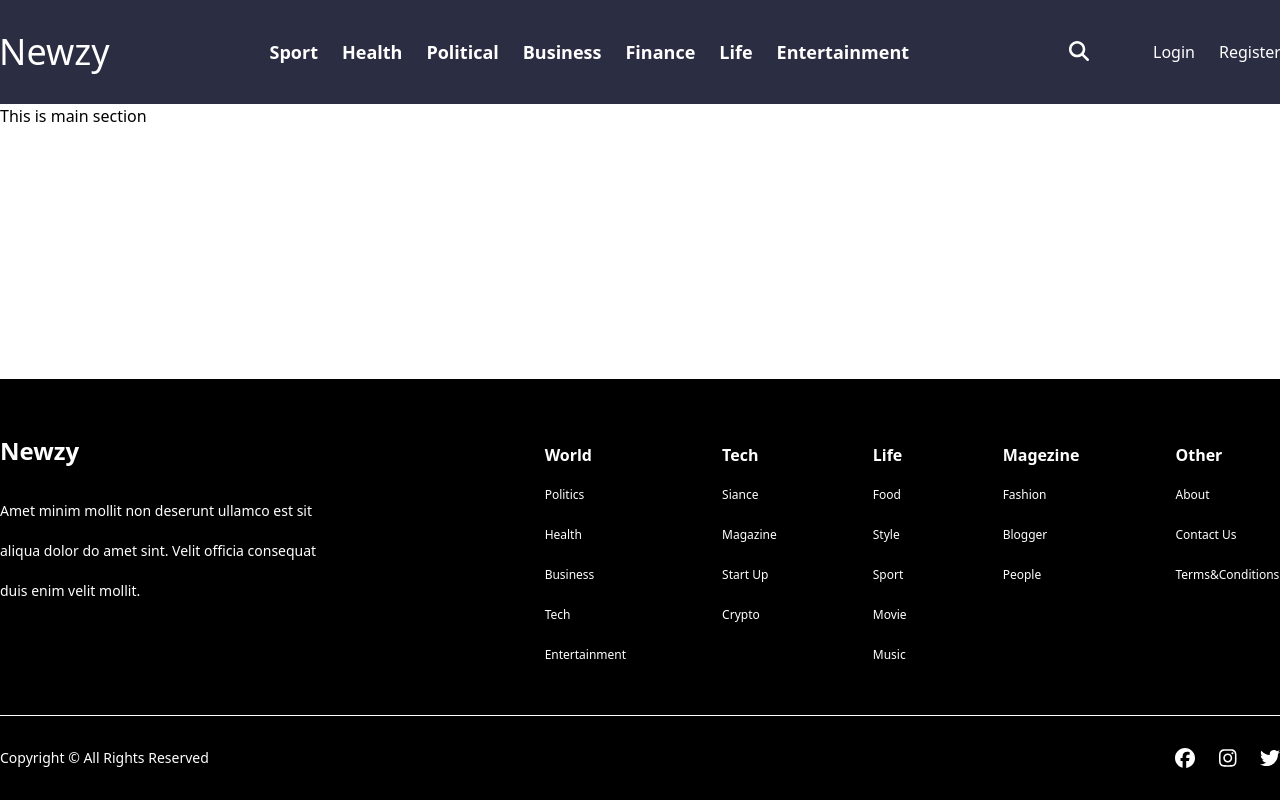
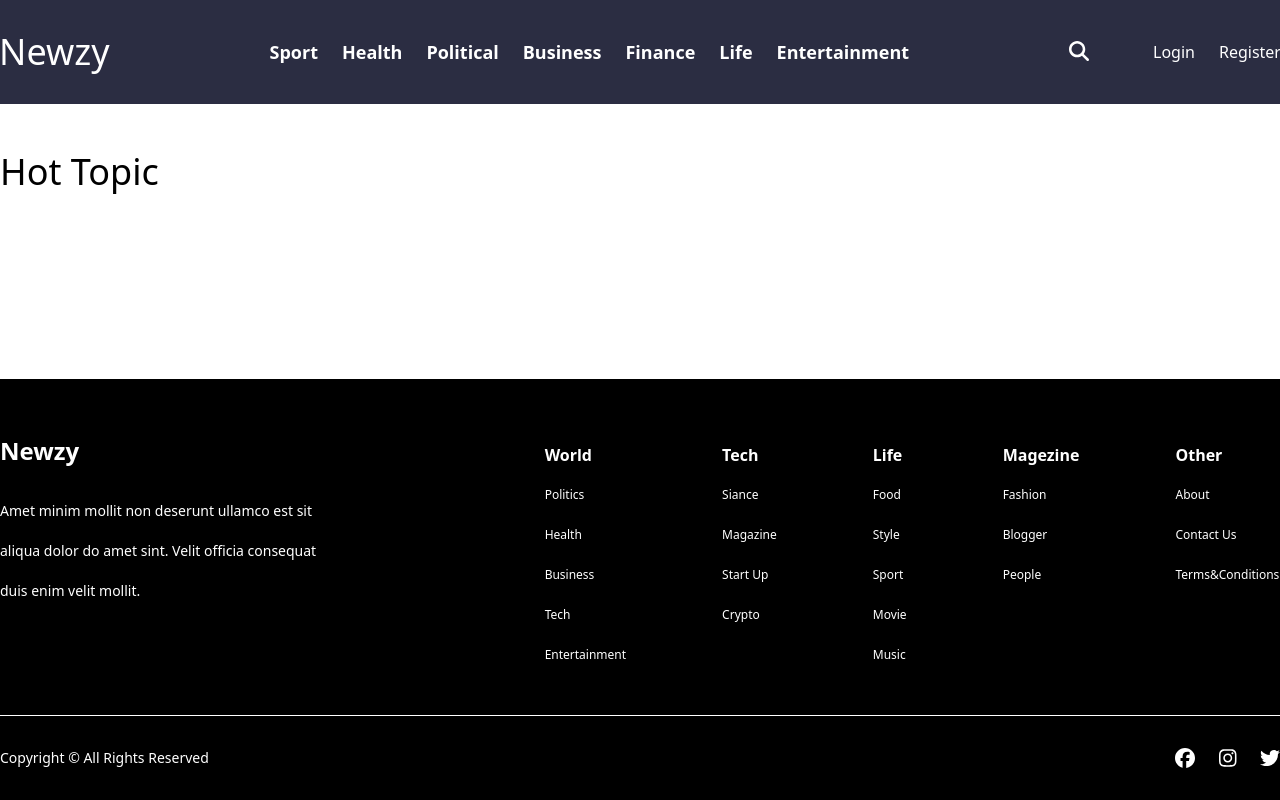
Before and after one commit to dhanunjayalakshmi/newzy, a React (Create React App) app: page / in a window 1280 px wide. Built offline with nearby package versions, Linux system fonts and the light colour scheme.

Commit message:
Created a page for hot topics

```diff
--- a/src/App.js
+++ b/src/App.js
@@ -4,7 +4,7 @@ import Body from "./components/Body";
 
 function App() {
   return (
-    <div className="App w-full h-screen flex flex-col font-sans overflow-hidden">
+    <div className="App w-full h-screen flex flex-col font-sans overflow-hidden bg-white">
       <Header />
       <Body />
       <Footer />
--- a/src/components/Body.js
+++ b/src/components/Body.js
@@ -1,7 +1,12 @@
 import React from "react";
+import HotTopic from "./HotTopic";
 
 const Body = () => {
-  return <div className="flex-1">This is main section</div>;
+  return (
+    <div className="w-full flex-1 flex-col items-center mt-4">
+      <HotTopic />
+    </div>
+  );
 };
 
 export default Body;
--- /dev/null
+++ b/src/components/HotTopic.js
@@ -0,0 +1,13 @@
+import React from "react";
+
+const HotTopic = () => {
+  return (
+    <div className="w-full flex justify-center mt-4">
+      <div className="w-full max-w-screen-xl flex flex-col justify-center py-4 mx-auto">
+        <h1 className="font-medium text-4xl">Hot Topic</h1>
+      </div>
+    </div>
+  );
+};
+
+export default HotTopic;
```
